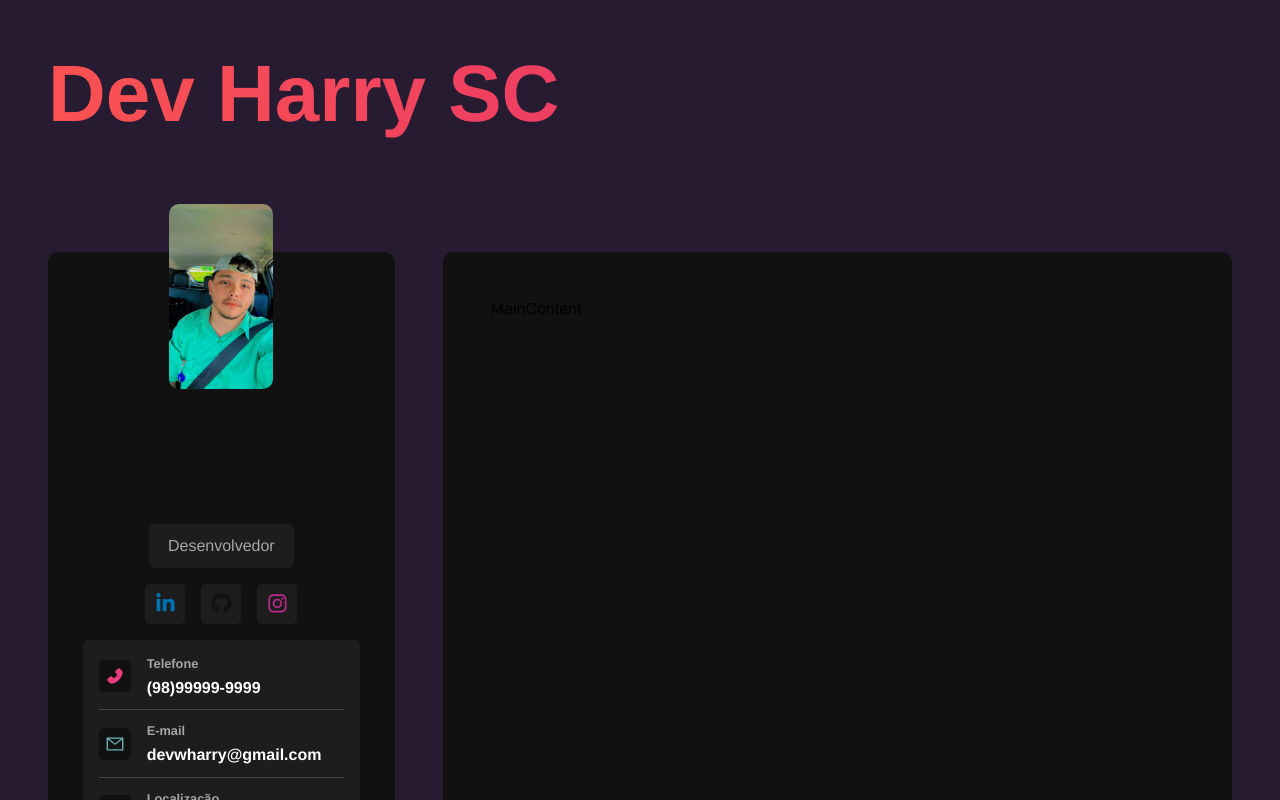
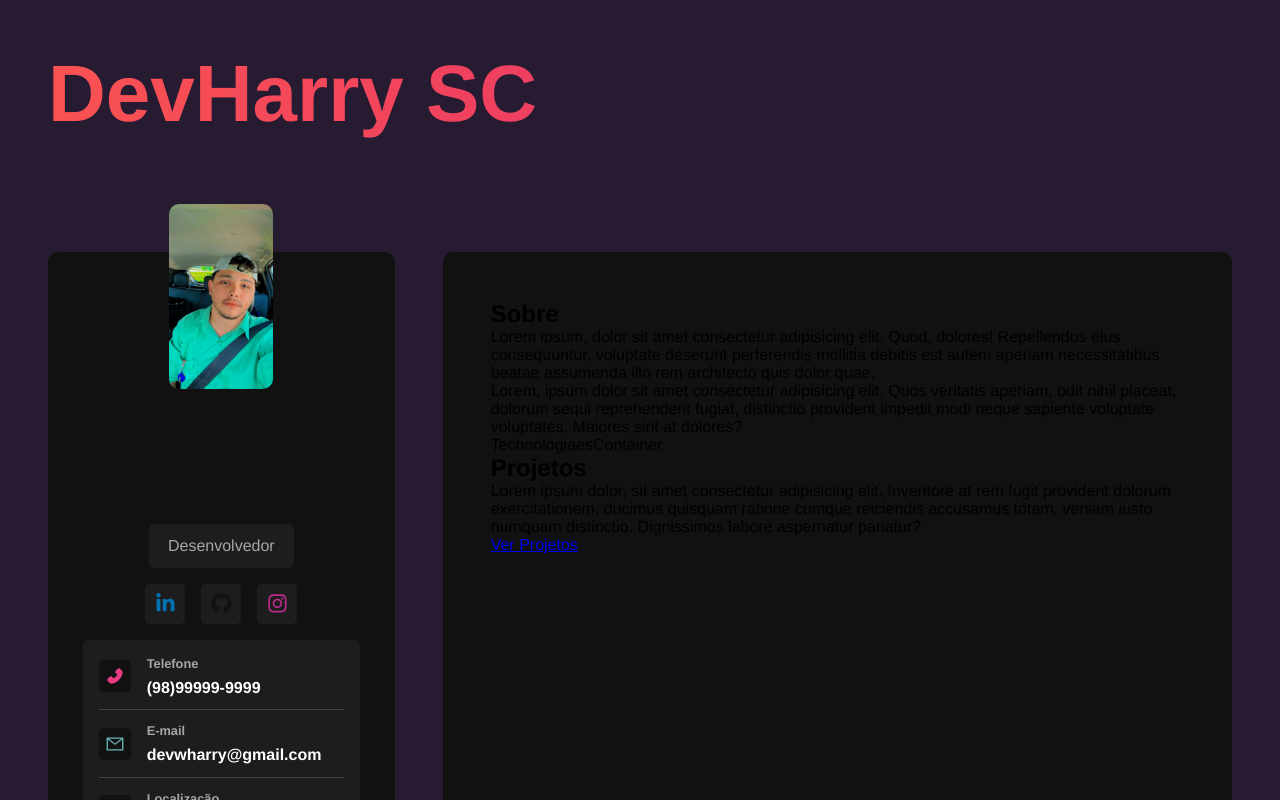
Before and after one commit to devwharry/portfolio-react-sass, a React (Vite) app: page / in a window 1280 px wide. Shown: the top 800 px of the page. Built offline with nearby package versions, Linux system fonts and the light colour scheme.

Commit message:
iniciando o mainContent

```diff
--- a/src/App.jsx
+++ b/src/App.jsx
@@ -7,7 +7,7 @@ function App() {
 
   return (
     <div id="portfolio">
-      <h1>Dev Harry SC</h1>
+      <h1>DevHarry SC</h1>
       <Sidebar />
       <MainContent />
     </div>
--- /dev/null
+++ b/src/components/AboutContainer.jsx
@@ -0,0 +1,23 @@
+import React from 'react'
+
+const AboutContainer = () => {
+  return (
+    <section className="about-container">
+      <h2>Sobre</h2>
+      <p>
+        Lorem ipsum, dolor sit amet consectetur adipisicing elit. Quod, dolores!
+        Repellendus eius consequuntur, voluptate deserunt perferendis mollitia
+        debitis est autem aperiam necessitatibus beatae assumenda illo rem
+        architecto quis dolor quae.
+      </p>
+      <p>
+        Lorem, ipsum dolor sit amet consectetur adipisicing elit. Quos veritatis
+        aperiam, odit nihil placeat, dolorum sequi reprehenderit fugiat,
+        distinctio provident impedit modi neque sapiente voluptate voluptates.
+        Maiores sint at dolores?
+      </p>
+    </section>
+  );
+};
+
+export default AboutContainer;
--- a/src/components/MainContent.jsx
+++ b/src/components/MainContent.jsx
@@ -1,8 +1,15 @@
 import "../styles/components/maincontent.sass";
+import AboutContainer from "./AboutContainer";
+import ProjectsContainer from "./ProjectsContainer";
+import TechnologiaesContainer from "./TechnologiaesContainer";
 
 const MainContent = () => {
   return (
-    <main id="main-content">MainContent</main>
+    <main id="main-content">
+      <AboutContainer />
+      <TechnologiaesContainer />
+      <ProjectsContainer />
+    </main>
   );
 };
 
--- /dev/null
+++ b/src/components/ProjectsContainer.jsx
@@ -0,0 +1,20 @@
+import React from 'react'
+
+const ProjectsContainer = () => {
+  return (
+    <section className="projects-container">
+      <h2>Projetos</h2>
+      <p>
+        Lorem ipsum dolor, sit amet consectetur adipisicing elit. Inventore at
+        rem fugit provident dolorum exercitationem, ducimus quisquam ratione
+        cumque reiciendis accusamus totam, veniam iusto numquam distinctio.
+        Dignissimos labore aspernatur pariatur?
+      </p>
+      <a href="#" className="btn">
+        Ver Projetos
+      </a>
+    </section>
+  );
+};
+
+export default ProjectsContainer;
--- /dev/null
+++ b/src/components/TechnologiaesContainer.jsx
@@ -0,0 +1,9 @@
+import React from 'react'
+
+const TechnologiaesContainer = () => {
+  return (
+    <div>TechnologiaesContainer</div>
+  );
+};
+
+export default TechnologiaesContainer;
```
